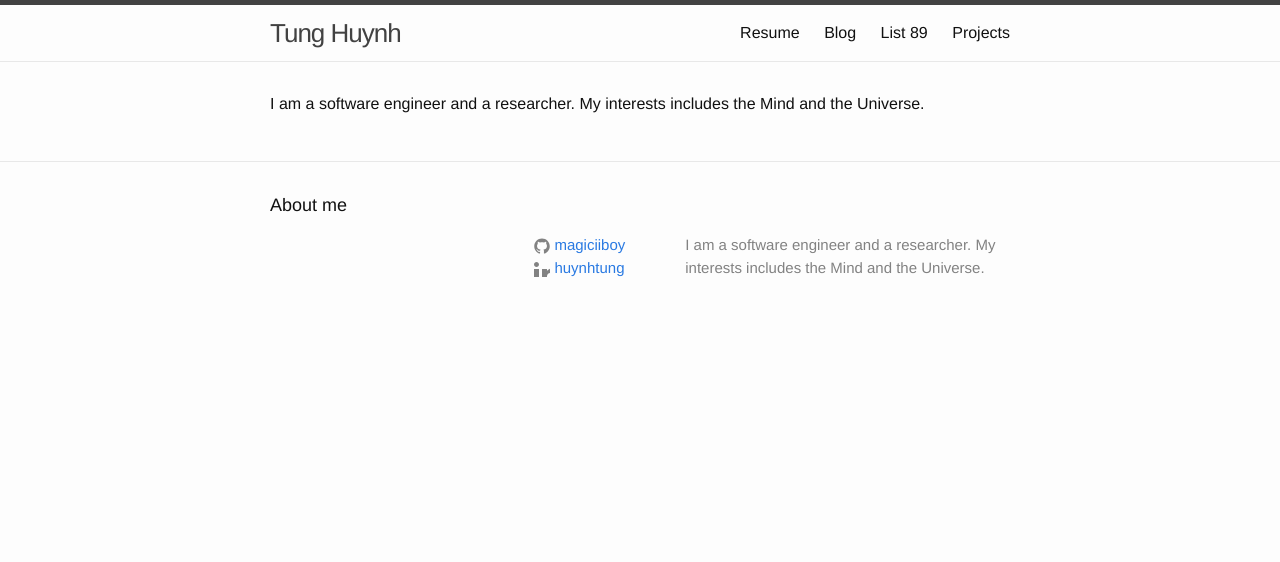
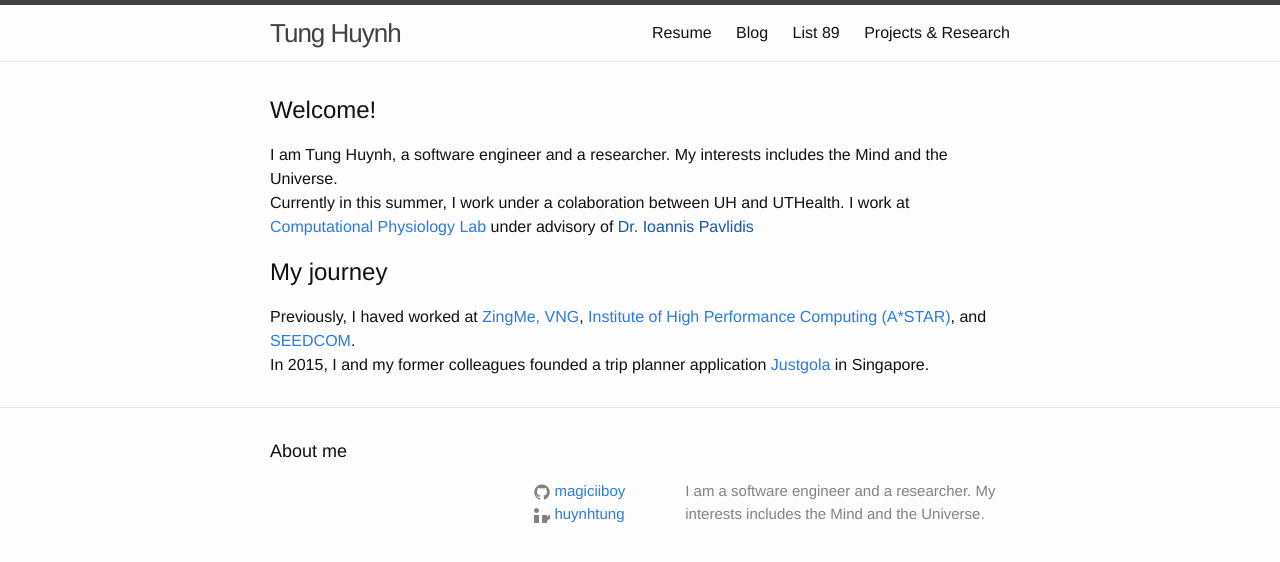
Before and after one commit to magiciiboy/magiciiboy.github.io, a Jekyll site: the page built from index.html, in a window 1280 px wide. Shown: the top 562 px of the page. Built offline with Jekyll 4.4.1, drawn with Linux system fonts in a browser that asks for light colours.

Commit message:
Minor update

```diff
--- a/_includes/footer.html
+++ b/_includes/footer.html
@@ -62,6 +62,7 @@
 
       <div class="footer-col  footer-col-3">
         <p class="text">{{ site.description }}</p>
+        <!-- <p class="rss-subscribe">subscribe <a href="{{ "/feed.xml" | prepend: site.baseurl }}">via RSS</a></p> -->
       </div>
     </div>
 
--- a/index.html
+++ b/index.html
@@ -2,10 +2,12 @@
 layout: default
 ---
 
-<div class="home">
-  <p>
-    I am a software engineer and a researcher. My interests includes the Mind and the Universe.
-  </p>
-  <!-- <p class="rss-subscribe">subscribe <a href="{{ "/feed.xml" | prepend: site.baseurl }}">via RSS</a></p> -->
+<h2>Welcome!</h2>
+I am Tung Huynh, a software engineer and a researcher. My interests includes the Mind and the Universe.
+<br/>
+Currently in this summer, I work under a colaboration between UH and UTHealth. I work at <a href="https://cpl.uh.edu">Computational Physiology Lab</a> under advisory of <a href="">Dr. Ioannis Pavlidis</a></p>
 
-</div>
+<h2>My journey</h2>
+Previously, I haved worked at <a href="https://mp3.zing.vn">ZingMe, VNG</a>, <a href="https://www.a-star.edu.sg/ihpc">Institute of High Performance Computing (A*STAR)</a>,
+and <a href="https://seedcom.vn">SEEDCOM</a>. <br/>
+In 2015, I and my former colleagues founded a trip planner application <a href="https://justgola.com">Justgola</a> in Singapore.
--- a/projects.md
+++ b/projects.md
@@ -1,6 +1,6 @@
 ---
 layout: page
-title: Projects
+title: Projects & Research
 permalink: /projects/
 ---
 
```
Also changed, not shown: 7 other files.
